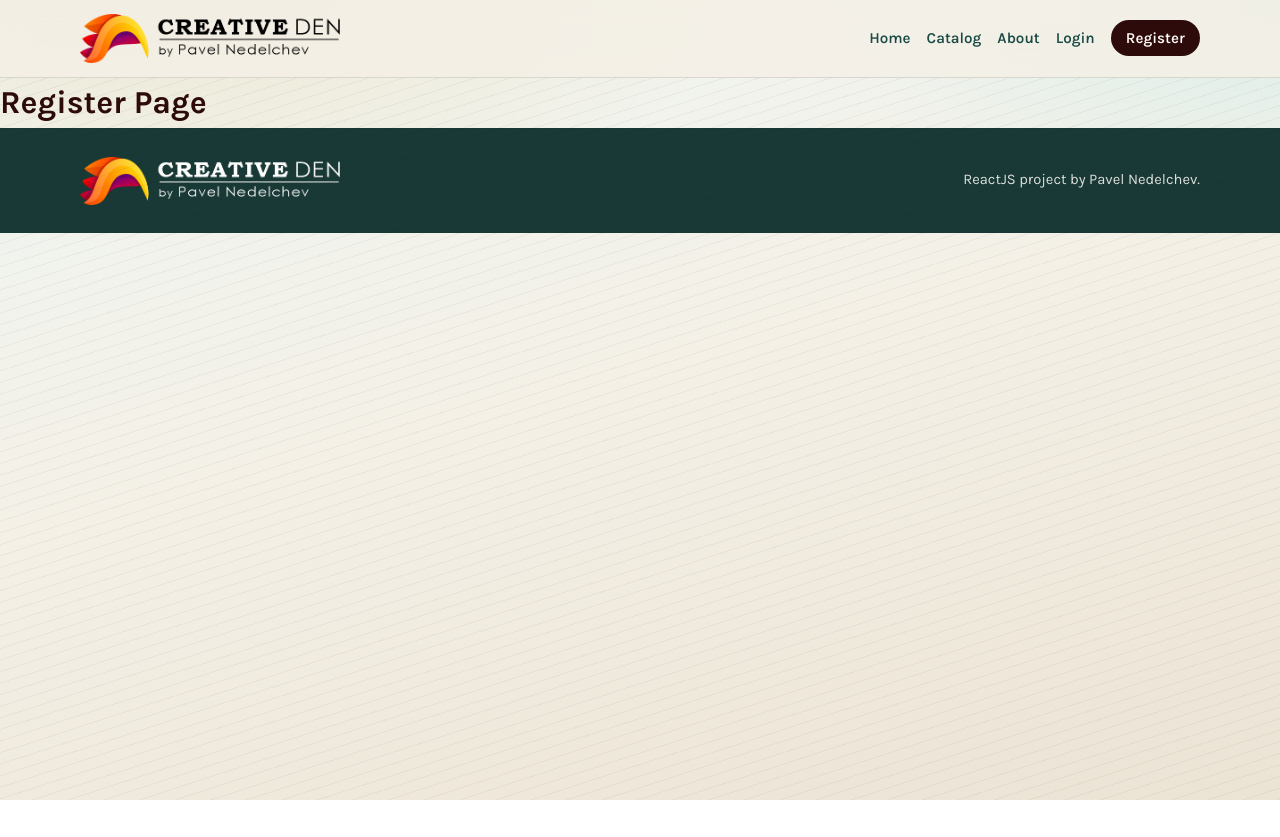
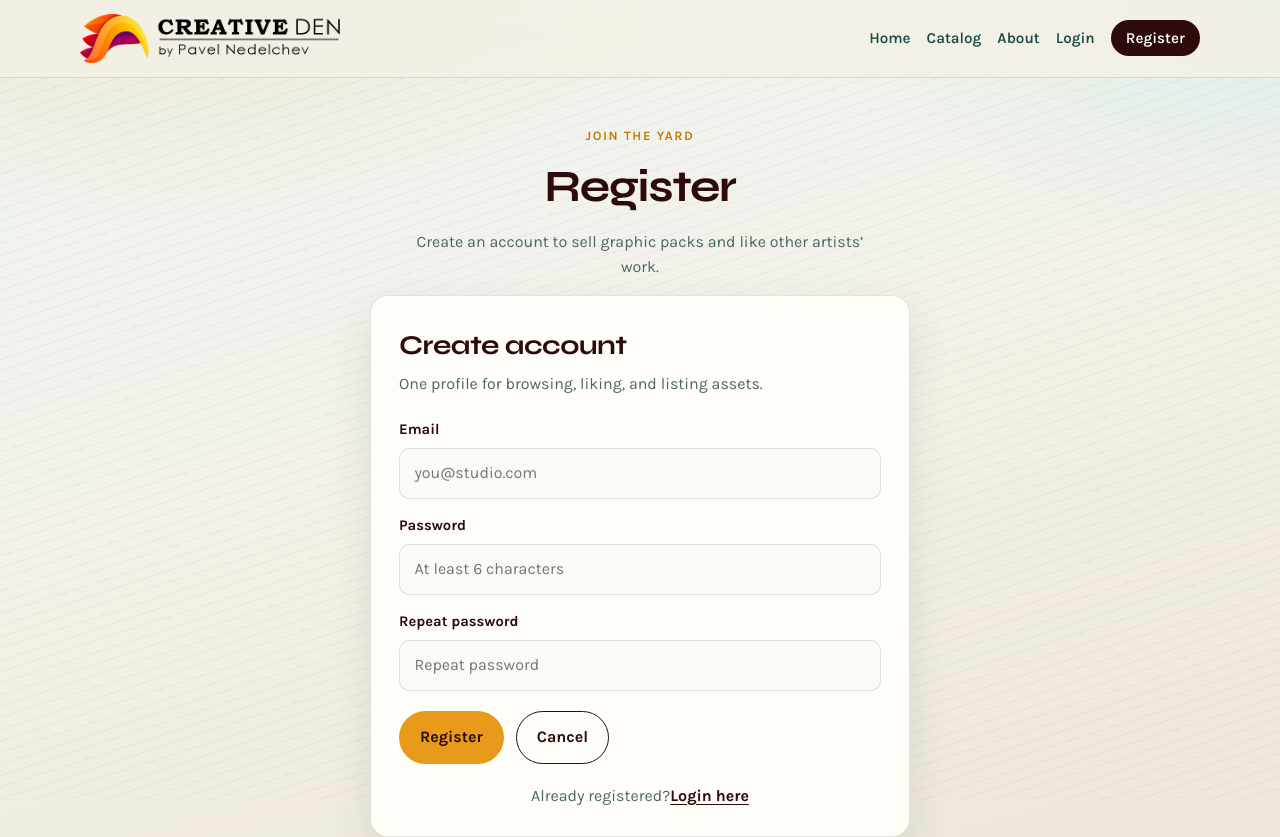
Before and after one commit to PavNedNed/ReactJS-Project---Creative-DEN, a React (Vite) app: page /register in a window 1280 px wide. Shown: the top 837 px of the page. Before the commit the page ends 800 px from the top, so only its background shows below. Built offline with nearby package versions, Linux system fonts and the light colour scheme.

Commit message:
Add dummy Register page with JSX

```diff
--- a/src/App.jsx
+++ b/src/App.jsx
@@ -3,6 +3,7 @@ import './App.css'
 import Header from './components/header/Header'
 import Footer from "./components/footer/Footer"
 import Home from './components/home/Home'
+import Register from "./components/register/Register"
 
 function App() {
   return (
@@ -14,7 +15,7 @@ function App() {
         <Route path="/catalog" element={<h1>Catalog Page</h1>} />
         <Route path="/about" element={<h1>About Page</h1>} />
         <Route path="/login" element={<h1>Login Page</h1>} />
-        <Route path="/register" element={<h1>Register Page</h1>} />
+        <Route path="/register" element={<Register />} />
         <Route path="/create" element={<h1>Create Page</h1>} />
         <Route path="/details" element={<h1>Details Page</h1>} />
         <Route path="/logout" element={<h1>Logout Page</h1>} />
--- /dev/null
+++ b/src/components/register/Register.jsx
@@ -0,0 +1,51 @@
+import { Link } from "react-router";
+import AuthHeaderSection from "../shared/AuthHeaderSection";
+
+function Register() {
+    return (
+        <main>
+
+        <AuthHeaderSection
+            title="Join the yard"
+            type="Register"
+            paragraph="Create an account to sell graphic packs and like other artists’ work."
+        />
+
+        <section className="container">
+          <form className="form-shell" action="#" method="post">
+            <h2 className="form-title">Create account</h2>
+            <p className="form-sub">One profile for browsing, liking, and listing assets.</p>
+
+            <div className="form-grid">
+              <div className="field">
+                <label for="email">Email</label>
+                <input id="email" name="email" type="email" placeholder="you@studio.com" required />
+              </div>
+
+              <div className="field">
+                <label for="password">Password</label>
+                <input id="password" name="password" type="password" placeholder="At least 6 characters" required />
+              </div>
+
+              <div className="field">
+                <label for="repass">Repeat password</label>
+                <input id="repass" name="repass" type="password" placeholder="Repeat password" required />
+              </div>
+            </div>
+
+            <div className="form-actions">
+              <button className="btn btn-accent" type="submit">Register</button>
+              <Link className="btn btn-ghost" to="/">Cancel</Link>
+            </div>
+
+            <p className="auth-switch">
+              Already registered?
+              <Link to="/login">Login here</Link>
+            </p>
+          </form>
+        </section>
+      </main>
+    );
+}
+
+export default Register;
--- /dev/null
+++ b/src/components/shared/AuthHeaderSection.jsx
@@ -0,0 +1,17 @@
+function AuthHeaderSection({
+    title,
+    type,
+    paragraph
+}) {
+    return (
+        <section className="page-hero">
+          <div className="container" style={{textAlign: "center"}}>
+            <span className="section-kicker">{title}</span>
+            <h1>{type}</h1>
+            <p style={{marginInline: "auto"}}>{paragraph}</p>
+          </div>
+        </section>
+    );
+}
+
+export default AuthHeaderSection;
```
